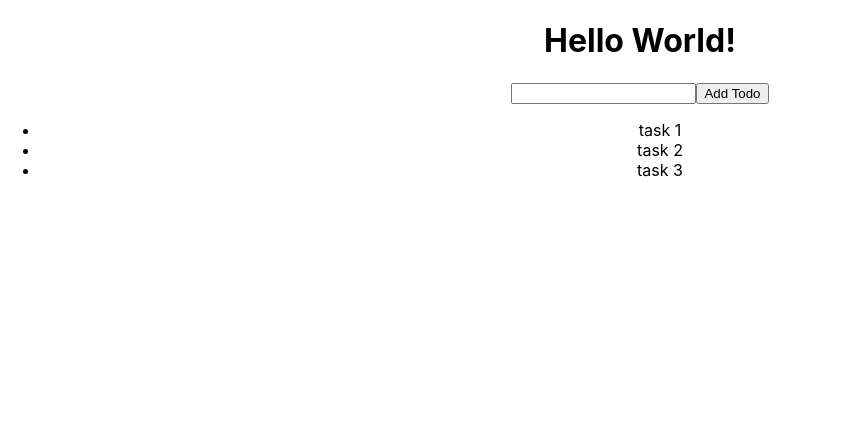
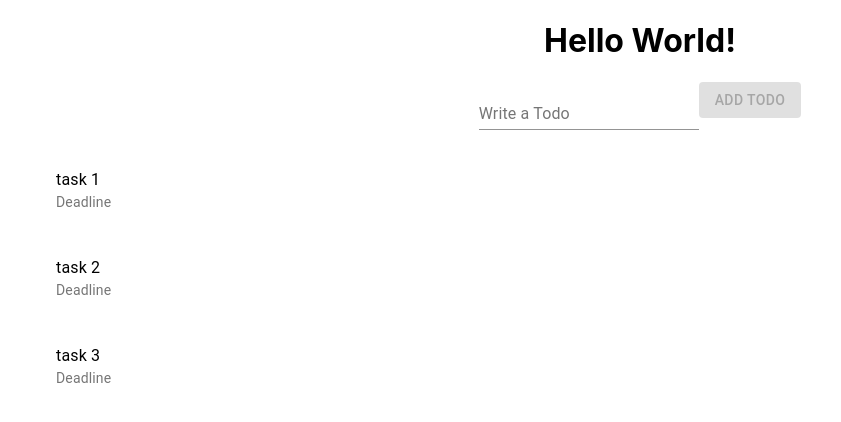
Before and after one commit to sridatta007/Todoapp_React, a React (Create React App) app in the folder todo_app/: page / in a window 1280 px wide. Shown: the top 422 px of the page, without its empty margins (0-841 px from the left). Built offline with nearby package versions, Linux system fonts and the light colour scheme.

Commit message:
added MUI and also component Todo

```diff
--- a/todo_app/src/App.js
+++ b/todo_app/src/App.js
@@ -1,5 +1,7 @@
 import React, {useState} from 'react';
 import './App.css';
+import {Button, FormControl, Input, InputLabel} from '@material-ui/core'
+import Todo from './Todo'
 
 function App() {
 
@@ -10,21 +12,26 @@ function App() {
     //on click of the button
     event.preventDefault(); // will stop the page refresh
     console.log("Button clicked");
-    setTodos([...todos, input]);
-    setInput(['']);
+    setTodos([...todos, input]); //Spread Operator for getting all the pre values
+    setInput(''); //To clear up the input
   })
   return (
     <div className="App">
       <h1>Hello World!</h1>
       <form>
-      <input value={input} onChange={event => setInput(event.target.value)}/>
-      {/* <input /> */}
-      <button onClick={addTodo}>Add Todo</button>
+        <FormControl>
+          <InputLabel>Write a Todo</InputLabel>
+          <Input value={input} onChange={event => setInput(event.target.value)}></Input>
+        </FormControl>
+        <Button disabled={!input} type="submit" onClick={addTodo} variant="contained" color="primary">
+            Add Todo
+        </Button>
       </form>
 
       <ul>
         {todos.map(todo => (
-          <li>{todo}</li>
+          <Todo text={todo}/>   //created Component and used props
+          // <li>{todo}</li>
         ))}
       </ul>
     </div>
--- /dev/null
+++ b/todo_app/src/Todo.css
@@ -0,0 +1,3 @@
+.todo__list{
+    text-align: center;
+}
--- /dev/null
+++ b/todo_app/src/Todo.js
@@ -0,0 +1,17 @@
+import { List, ListItem, ListItemAvatar, ListItemText } from '@material-ui/core'
+import React from 'react'
+import './Todo.css'
+
+function Todo(props) {
+  return (
+    <List className='todo__list'>
+        <ListItem>
+            <ListItemAvatar>
+                <ListItemText primary={props.text} secondary="Deadline" />
+            </ListItemAvatar>
+        </ListItem>
+    </List>
+  )
+}
+
+export default Todo
```
Also changed, not shown: 1 other file (tests, documents, lock files or other folders).
